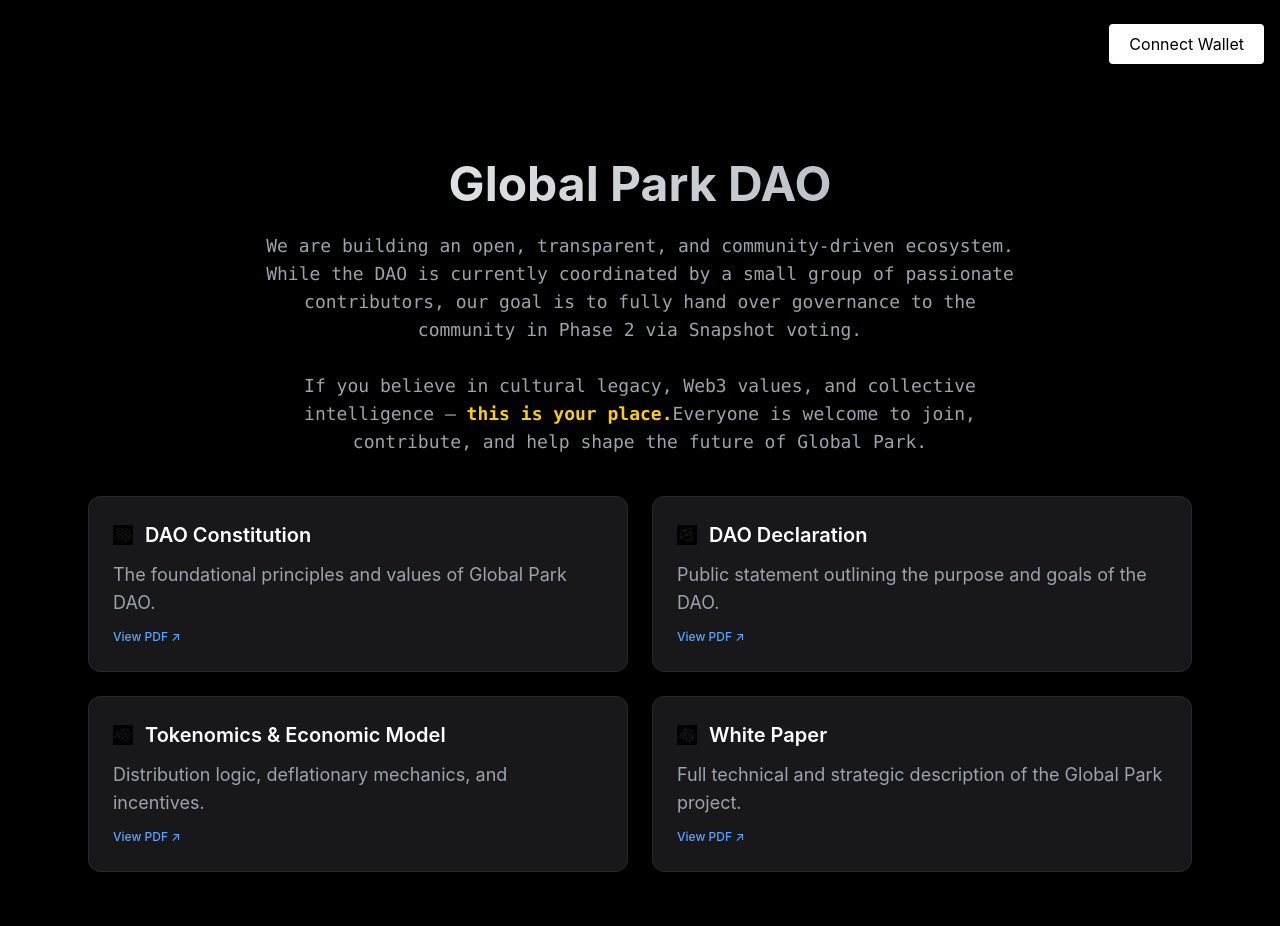
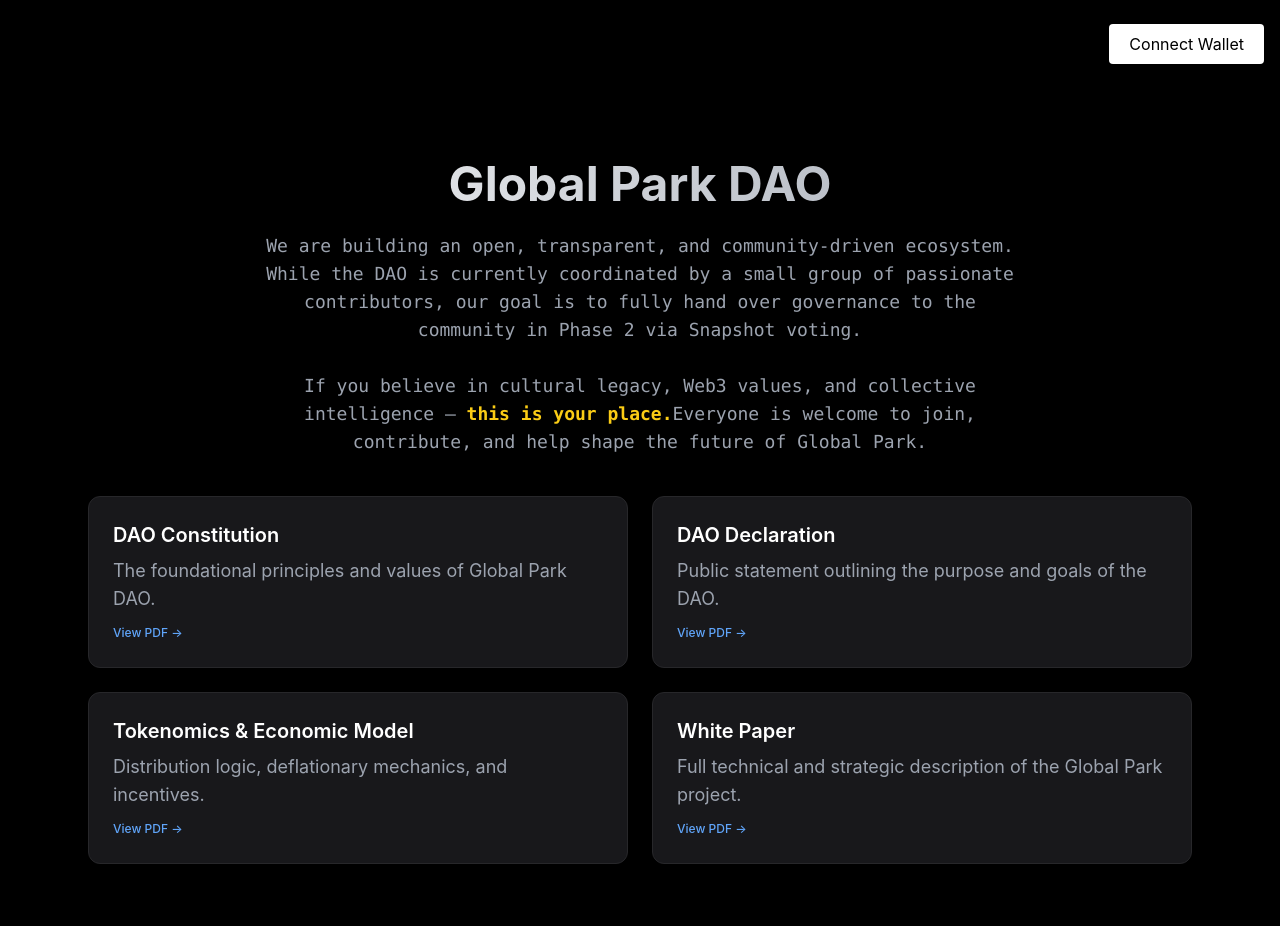
Before and after one commit to GPARKPRO/globalpark-site, a Next.js app: page /dao in a window 1280 px wide. Shown: the top 926 px of the page. Built offline with nearby package versions, Linux system fonts and the light colour scheme.

Commit message:
Update page.tsx

```diff
--- a/app/dao/page.tsx
+++ b/app/dao/page.tsx
@@ -1,8 +1,6 @@
 'use client'
 
-import Link from 'next/link';
-import Icon from '@/components/Icon';
-import { getRandomIcon } from '@/lib/getRandomIcon';
+import Link from 'next/link'
 
 export default function DaoPage() {
   const daoDocs = [
@@ -26,7 +24,7 @@ export default function DaoPage() {
       description: 'Full technical and strategic description of the Global Park project.',
       url: 'https://github.com/GPARKPRO/GlobalPark-DAO/blob/main/docs/White_Paper.pdf',
     },
-  ];
+  ]
 
   return (
     <div className="max-w-6xl mx-auto px-6 py-20 text-white">
@@ -36,8 +34,8 @@ export default function DaoPage() {
 
       <p className="text-center text-gray-400 max-w-3xl mx-auto mb-10 text-md md:text-lg leading-relaxed font-mono">
         We are building an open, transparent, and community-driven ecosystem. While the DAO is currently
-        coordinated by a small group of passionate contributors, our goal is to fully hand over governance to the
-        community in Phase 2 via Snapshot voting. <br /><br />
+        coordinated by a small group of passionate contributors, our goal is to fully hand over
+        governance to the community in Phase 2 via Snapshot voting. <br /><br />
         If you believe in cultural legacy, Web3 values, and collective intelligence — <span className="text-yellow-400 font-semibold">this is your place.</span>
         Everyone is welcome to join, contribute, and help shape the future of Global Park.
       </p>
@@ -51,15 +49,12 @@ export default function DaoPage() {
             rel="noopener noreferrer"
             className="group bg-zinc-900 border border-zinc-800 rounded-xl p-6 transition hover:border-pink-500 hover:shadow-md hover:shadow-pink-500/10"
           >
-            <div className="flex items-center gap-3 mb-3">
-              <Icon name={getRandomIcon()} className="w-5 h-5 shrink-0" />
-              <h3 className="text-xl font-semibold group-hover:text-white">
-                {doc.title}
-              </h3>
-            </div>
+            <h3 className="text-xl font-semibold mb-2 group-hover:text-white">
+              {doc.title}
+            </h3>
             <p className="text-gray-400 group-hover:text-gray-300">{doc.description}</p>
             <span className="mt-3 inline-block text-xs text-blue-400 font-medium group-hover:underline">
-              View PDF ↗
+              View PDF →
             </span>
           </a>
         ))}
@@ -70,9 +65,9 @@ export default function DaoPage() {
           href="/"
           className="inline-block bg-white text-black px-6 py-2 rounded hover:bg-gray-200 transition font-medium"
         >
-          ↩ Back to Home
+          ← Back to Home
         </Link>
       </div>
     </div>
-  );
+  )
 }
```
